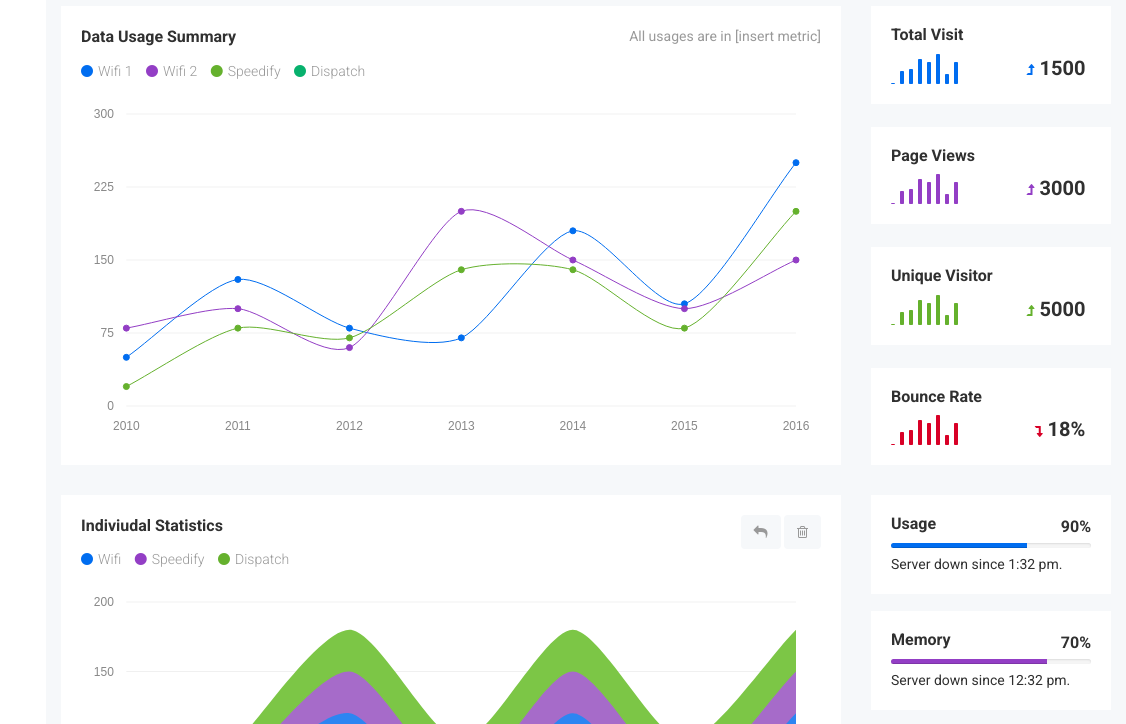
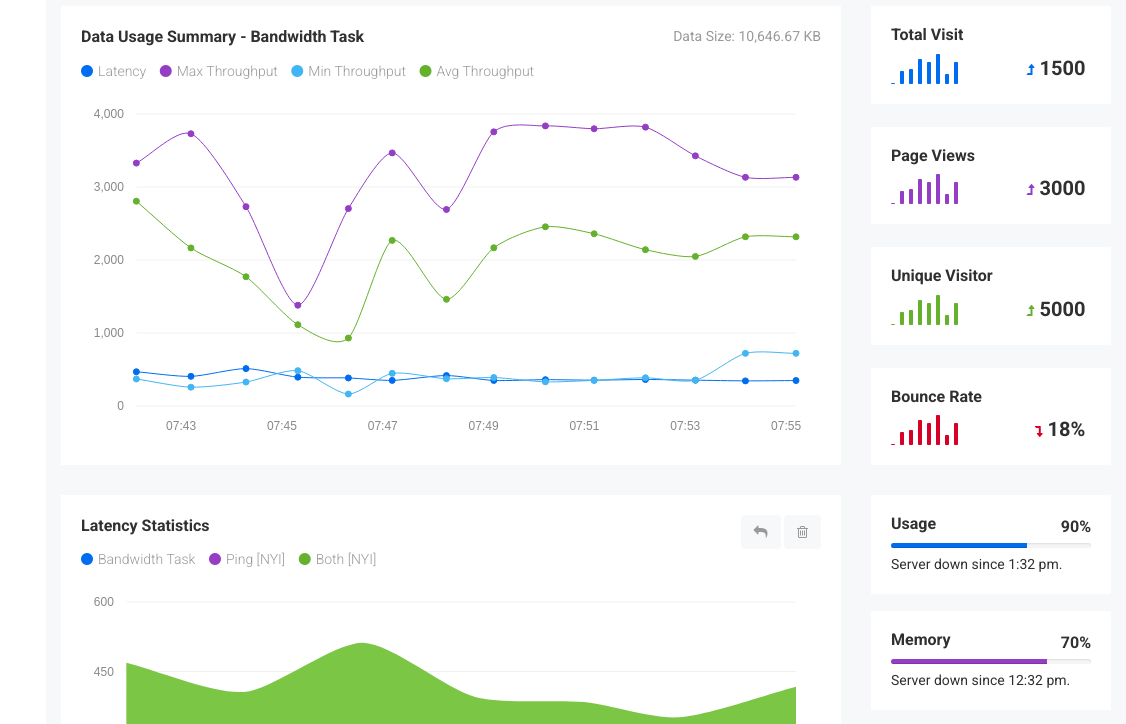
Before and after one commit to razebyte/fusing-connections-analyzer, a plain HTML site: page UI/index.html in a window 1280 px wide. Shown: the part 64-788 px from the top of the page, 154-1280 px from the left. Drawn offline with Linux system fonts and the light colour scheme; no server answers; files whose address does not match are found by name.

```diff
--- a/UI/index.html
+++ b/UI/index.html
@@ -165,28 +165,28 @@
                 <div class="row">
                   <div class="col-lg-6 col-md-6 col-sm-6 col-xs-12">
                     <div class="caption pro-sl-hd">
-                      <span class="caption-subject"><b>Data Usage Summary</b></span>
+                      <span class="caption-subject"><b>Data Usage Summary - Bandwidth Task</b></span>
                     </div>
                   </div>
                   <div class="col-lg-6 col-md-6 col-sm-6 col-xs-12">
                     <div class="actions graph-rp graph-rp-dl">
-                      <p>All usages are in [insert metric]</p>
+                      <p>Data Size: 10,646.67 KB</p>
                     </div>
                   </div>
                 </div>
               </div>
               <ul class="list-inline cus-product-sl-rp">
                 <li>
-                  <h5><i class="fa fa-circle" style="color: #006DF0;"></i>Wifi 1</h5>
+                  <h5><i class="fa fa-circle" style="color: #006DF0;"></i>Latency</h5>
                 </li>
                 <li>
-                  <h5><i class="fa fa-circle" style="color: #933EC5;"></i>Wifi 2</h5>
+                  <h5><i class="fa fa-circle" style="color: #933EC5;"></i>Max Throughput</h5>
                 </li>
                 <li>
-                  <h5><i class="fa fa-circle" style="color: #65b12d;"></i>Speedify</h5>
+                  <h5><i class="fa fa-circle" style="color: #42b6f4;"></i>Min Throughput</h5>
                 </li>
                 <li>
-                  <h5><i class="fa fa-circle" style="color: #07b16d;"></i>Dispatch</h5>
+                  <h5><i class="fa fa-circle" style="color: #65b12d;"></i>Avg Throughput</h5>
                 </li>
               </ul>
               <div id="extra-area-chart" style="height: 356px;"></div>
@@ -244,7 +244,7 @@
                 <div class="row">
                   <div class="col-lg-6 col-md-6 col-sm-6 col-xs-12">
                     <div class="caption pro-sl-hd">
-                      <span class="caption-subject"><b>Indiviudal Statistics</b></span>
+                      <span class="caption-subject"><b>Latency Statistics</b></span>
                     </div>
                   </div>
                   <div class="col-lg-6 col-md-6 col-sm-6 col-xs-12">
@@ -261,13 +261,13 @@
               </div>
               <ul class="list-inline cus-product-sl-rp">
                 <li>
-                  <h5><i class="fa fa-circle" style="color: #006DF0;"></i>Wifi</h5>
+                  <h5><i class="fa fa-circle" style="color: #006DF0;"></i>Bandwidth Task</h5>
                 </li>
                 <li>
-                  <h5><i class="fa fa-circle" style="color: #933EC5;"></i>Speedify</h5>
+                  <h5><i class="fa fa-circle" style="color: #933EC5;"></i>Ping [NYI]</h5>
                 </li>
                 <li>
-                  <h5><i class="fa fa-circle" style="color: #65b12d;"></i>Dispatch</h5>
+                  <h5><i class="fa fa-circle" style="color: #65b12d;"></i>Both [NYI]</h5>
                 </li>
               </ul>
               <div id="morris-area-chart"></div>
@@ -375,6 +375,11 @@
 		============================================ -->
   <script src="js/metisMenu/metisMenu.min.js"></script>
   <script src="js/metisMenu/metisMenu-active.js"></script>
+
+  <!-- REQUIRE LIBRARY
+  <script src="https://requirejs.org/docs/release/2.3.5/minified/require.js"></script>
+
+  <script src="../task/schema/example.json"></script> -->
   <!-- morrisjs JS
 		============================================ -->
   <script src="js/morrisjs/raphael-min.js"></script>
@@ -388,6 +393,13 @@
   <!-- calendar JS
 		============================================ -->
 
+  <!-- json stuffs JS
+  	============================================
+  <script type="" src="../task/schema/example.json"> -->
+
+
+  </script>
+
   <!-- plugins JS
 		============================================ -->
   <script src="js/plugins.js"></script>
--- a/UI/js/morrisjs/morris-active.js
+++ b/UI/js/morrisjs/morris-active.js
@@ -1,47 +1,82 @@
 // Dashboard 1 Morris-chart
+
+var info_json;
+var connection_1;
+var parsed_data = [];
+var latency_data = [];
+//parsed_data.push(1);
+
+$.getJSON('https://api.myjson.com/bins/jocne', function(data) {
+    //data is the JSON string
+    var arr = [];
+    var arrLat = [];
+    this.info_json = data;
+    this.connection_1 = data["Connection-192.168.1.106-192.168.1.108"];
+    console.log("We here");
+    // For Bandwidth task result
+    for(var key in this.connection_1){
+      var valKey = this.connection_1[key][0].result;
+      var obj = {
+        period:key,
+        item1: valKey.latency,
+        item2: valKey.maxThroughput,
+        item3: valKey.minThroughput,
+        item4: valKey.avgThroughput
+      };
+      //console.log(obj);
+      //this.parsed_data.push(obj);
+      //console.log(valKey);
+      arr.push(obj);
+      //arr.push(this.connection_1[key][0].result.latency);
+      //console.log(obj);
+    }
+    this.parsed_data = arr;
+    this.latency_data = arrLat;
+    console.log(arr);
+});
 
 Morris.Area({
         element: 'morris-area-chart',
         data: [{
-            period: '2012',
-            Python: 0,
-            PHP: 0,
-            Java: 0
+            period: '2018-12-01T07:42:06.767Z',
+            item1: 469,
+            item2: 150,
+            item4: 50
         }, {
-            period: '2013',
-            Python: 100,
-            PHP: 80,
-            Java: 65
+            period: '2018-12-01T07:43:11.735Z',
+            item1: 406,
+            item2: 150,
+            item4: 50
         }, {
-            period: '2014',
-            Python: 180,
-            PHP: 150,
-            Java: 120
+            period: '2018-12-01T07:44:17.241Z',
+            item1: 512,
+            item2: 150,
+            item4: 50
         }, {
-            period: '2015',
-            Python: 100,
-            PHP: 70,
-            Java: 40
+            period: '2018-12-01T07:45:18.959Z',
+            item1: 395,
+            item2: 150,
+            item4: 50
         }, {
-            period: '2016',
-            Python: 180,
-            PHP: 150,
-            Java: 120
+            period: '2018-12-01T07:46:19.095Z',
+            item1: 384,
+            item2: 150,
+            item4: 50
         }, {
-            period: '2017',
-            Python: 100,
-            PHP: 70,
-            Java: 40
+            period: '2018-12-01T07:47:11.259Z',
+            item1: 351,
+            item2: 150,
+            item4: 50
         },
          {
-            period: '2018',
-            Python: 180,
-            PHP: 150,
-            Java: 120
+            period: '2018-12-01T07:48:15.791Z',
+            item1: 417,
+            item2: 150,
+            item4: 50
         }],
         xkey: 'period',
-        ykeys: ['Python', 'PHP', 'Java'],
-        labels: ['Python', 'PHP', 'Java'],
+        ykeys: ['item1', 'item2', 'item4'],
+        labels: ['Bandwidth Task', 'Ping  Task', 'Both'],
         pointSize: 0,
         fillOpacity: 0.99,
         pointStrokeColors:['#65b12d', '#933EC5 ', '#006DF0'],
@@ -57,53 +92,179 @@
 Morris.Area({
         element: 'extra-area-chart',
         data: [{
-            period: '2010',
-            CSE: 50,
-            Accounting: 80,
-            Electrical: 20
+            period: '2018-12-01T07:42:06.767Z',
+            item1: 469,
+            item2: 3327.43,
+            item3: 370.5,
+            item4: 2805.51
         }, {
-            period: '2011',
-            CSE: 130,
-            Accounting: 100,
-            Electrical: 80
+            period: '2018-12-01T07:43:11.735Z',
+            item1: 406,
+            item2: 3729.3,
+            item3: 258.12,
+            item4: 2165.28
         }, {
-            period: '2012',
-            CSE: 80,
-            Accounting: 60,
-            Electrical: 70
+            period: '2018-12-01T07:44:17.241Z',
+            item1: 512,
+            item2: 2730.45,
+            item3: 328.02,
+            item4: 1770.41
         }, {
-            period: '2013',
-            CSE: 70,
-            Accounting: 200,
-            Electrical: 140
+            period: '2018-12-01T07:45:18.959Z',
+            item1: 395,
+            item2: 1380.63,
+            item3: 484.17,
+            item4: 1113.49
         }, {
-            period: '2014',
-            CSE: 180,
-            Accounting: 150,
-            Electrical: 140
+            period: '2018-12-01T07:46:19.095Z',
+            item1: 384,
+            item2: 2704.26,
+            item3: 163.79,
+            item4: 930.86
         }, {
-            period: '2015',
-            CSE: 105,
-            Accounting: 100,
-            Electrical: 80
+            period: '2018-12-01T07:47:11.259Z',
+            item1: 351,
+            item2: 3467.36,
+            item3: 447.22,
+            item4: 2268.46
         },
          {
-            period: '2016',
-            CSE: 250,
-            Accounting: 150,
-            Electrical: 200
-        }],
+            period: '2018-12-01T07:48:15.791Z',
+            item1: 417,
+            item2: 2692.15,
+            item3: 373.23,
+            item4: 1461.22
+        },
+        {
+           period: '2018-12-01T07:49:12.163Z',
+           item1: 350,
+           item2: 3755.34,
+           item3: 389.69,
+           item4: 2167.43
+        },
+        {
+          period: '2018-12-01T07:50:13.580Z',
+          item1: 361,
+          item2: 3837.1,
+          item3: 330.75,
+          item4: 2454.9
+        },
+        {
+          period: '2018-12-01T07:51:11.542Z',
+          item1: 354,
+          item2: 3798.1,
+          item3: 351.31,
+          item4: 2359.27
+        },
+        {
+          period: '2018-12-01T07:52:12.627Z',
+          item1: 363,
+          item2: 3820.08,
+          item3: 386.96,
+          item4: 2141.46
+        },
+        {
+        period: '2018-12-01T07:53:12.062Z',
+        item1: 354,
+        item2: 3426.57,
+        item3: 352.68,
+        item4: 2048.51
+        },
+        {
+        period: '2018-12-01T07:54:11.610Z',
+        item1: 344,
+        item2: 3132.55,
+        item3: 721,
+        item4: 2317.64
+        },{
+        period: '2018-12-01T07:55:11.795Z',
+        item1: 349,
+        item2: 3132.55,
+        item3: 721,
+        item4: 2317.64
+        },/*--{
+        period: '2018-12-01T07:56:11.998Z',
+        item1: 365,
+        item2: 3132.55,
+        item3: 721,
+        item4: 2317.64
+        },{
+         period: '2018-12-01T07:57:11.744Z',
+         item1: 400,
+         item2: 3132.55,
+         item3: 721,
+         item4: 2317.64
+        },
+        {
+          period: '2018-12-01T07:58:12.302Z',
+          item1: 385,
+          item2: 3132.55,
+          item3: 721,
+          item4: 2317.64
+        },
+        {
+           period: '2018-12-01T07:59:11.637Z',
+           item1: 393,
+           item2: 3132.55,
+           item3: 721,
+           item4: 2317.64
+         },
+         {
+            period: '2018-12-01T08:00:21.493Z',
+            item1: 365,
+            item2: 3132.55,
+            item3: 721,
+            item4: 2317.64
+          },
+          {
+             period: '2018-12-01T08:01:13.423Z',
+             item1: 358,
+             item2: 3132.55,
+             item3: 721,
+             item4: 2317.64
+           },
+           {
+              period: '2018-12-01T08:02:12.405Z',
+              item1: 386,
+              item2: 3132.55,
+              item3: 721,
+              item4: 2317.64
+            },
+            {
+               period: '2018-12-01T08:02:20.896Z',
+               item1: 393,
+               item2: 3132.55,
+               item3: 721,
+               item4: 2317.64
+             },
+             {
+                period: '2018-12-01T08:03:11.374Z',
+                item1: 337,
+                item2: 3132.55,
+                item3: 721,
+                item4: 2317.64
+              } */],
         xkey: 'period',
-        ykeys: ['CSE', 'Accounting', 'Electrical'],
-        labels: ['CSE', 'Accounting', 'Electrical'],
+        ykeys: ['item1', 'item2','item3','item4'],
+        labels: ['Latency', 'Max Throughput','Min Throughput','Avg Throughput'],
         pointSize: 3,
+        parseTime: true,
         fillOpacity: 0,
-        pointStrokeColors:['#006DF0', '#933EC5', '#65b12d'],
+        pointStrokeColors:['#006DF0', '#933EC5', '#42b6f4', '#65b12d'],
         behaveLikeLine: true,
         gridLineColor: '#e0e0e0',
         lineWidth: 1,
         hideHover: 'auto',
-        lineColors: ['#006DF0', '#933EC5', '#65b12d'],
+        lineColors: ['#006DF0', '#933EC5', '#42b6f4', '#65b12d'],
         resize: true
 
     });
+
+
+
+
+/* Data Removed
+
+
+
+*/
```
Also changed, not shown: task/schema/example.json (deleted, +0 -80 lines), UI/README.md, 3 other files.
